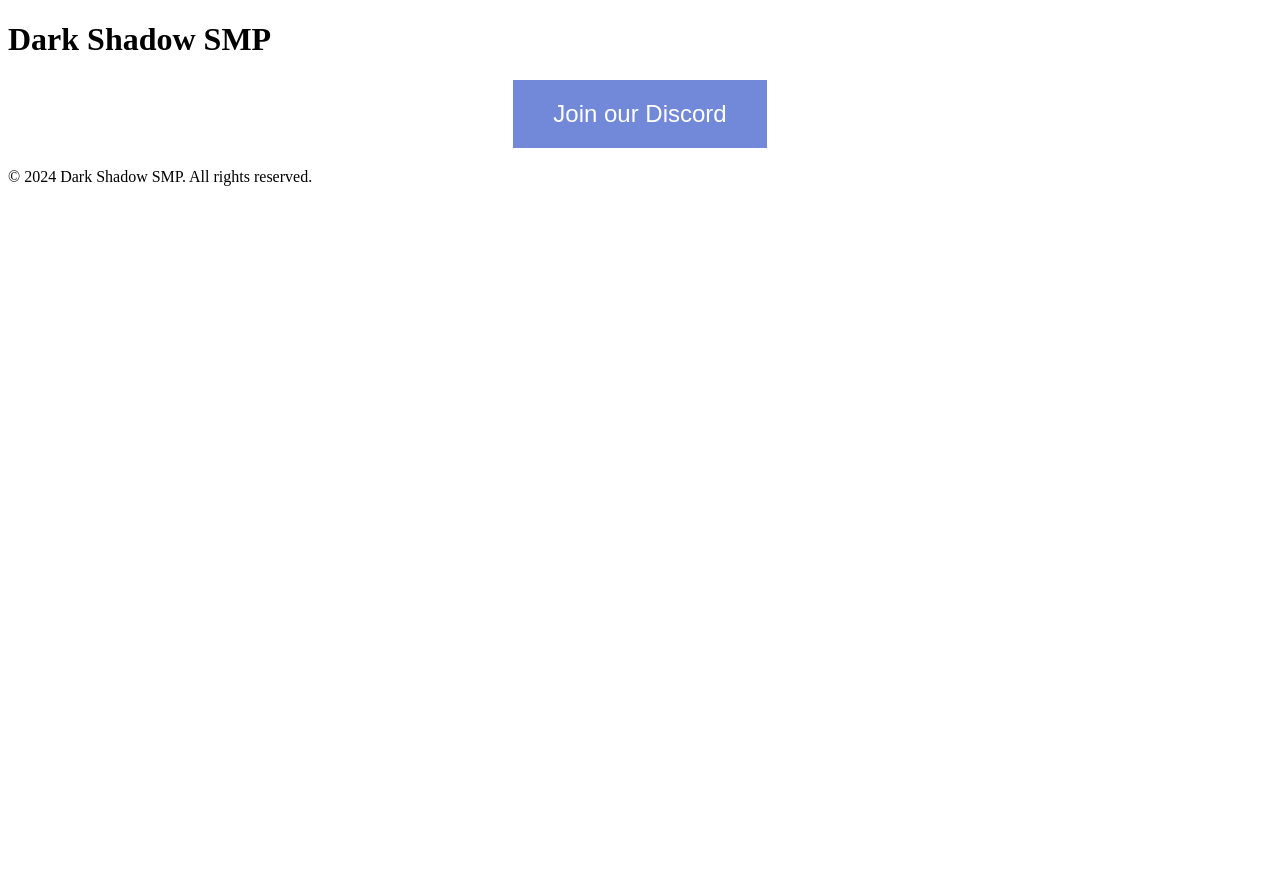
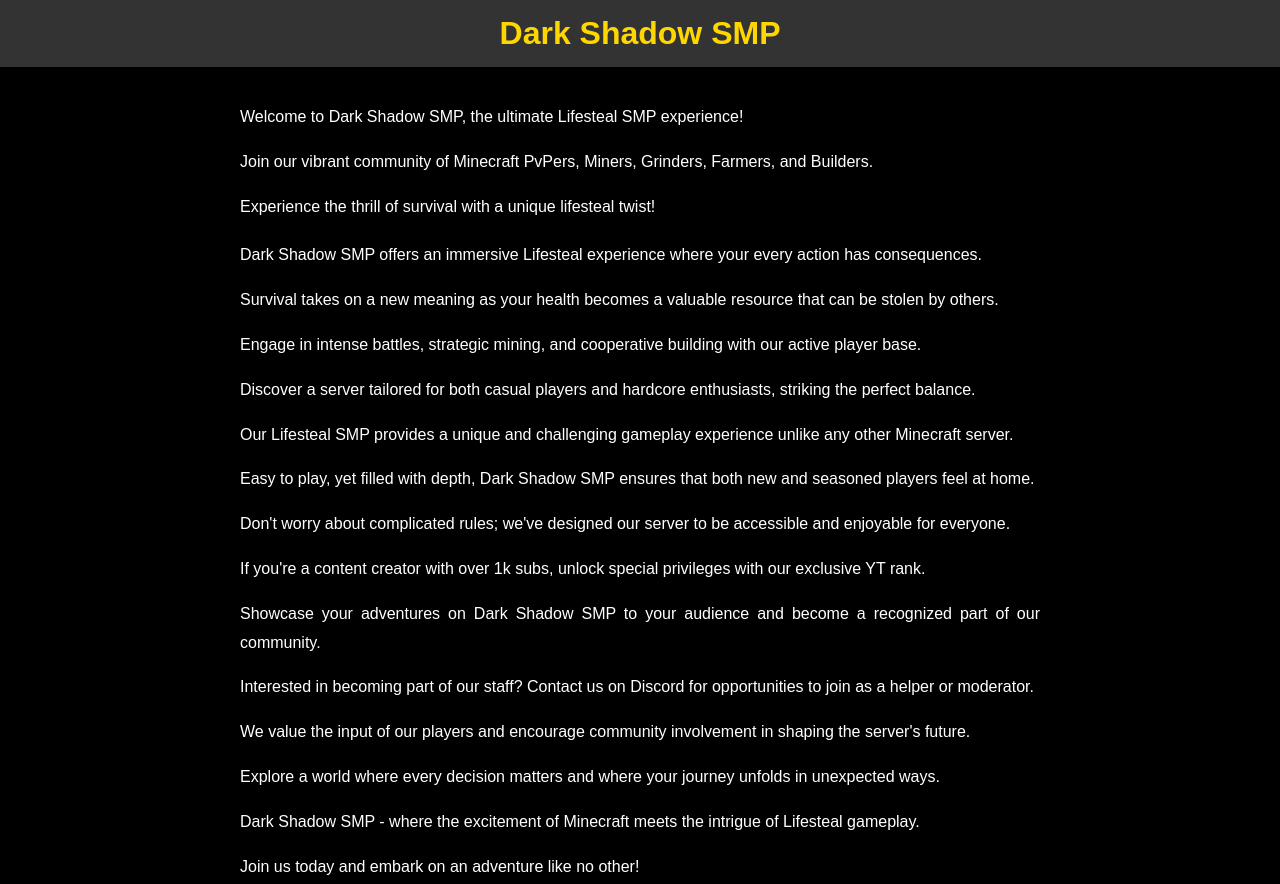
Before and after one commit to PRANJAL1852/resume, a plain HTML site: page index.html in a window 1280 px wide. Shown: the top 884 px of the page. Before the commit the page ends 800 px from the top, so only its background shows below. Drawn offline with Linux system fonts and the light colour scheme.

Commit message:
Update index.html

```diff
--- a/index.html
+++ b/index.html
@@ -5,17 +5,57 @@
     <meta name="viewport" content="width=device-width, initial-scale=1.0">
     <title>Dark Shadow SMP - Minecraft Lifesteal SMP</title>
     <style>
-        /* Existing styles remain unchanged for brevity */
+        body {
+            background-color: #000;
+            color: #fff;
+            font-family: Arial, sans-serif;
+            margin: 0;
+            padding: 0;
+        }
+
+        header {
+            text-align: center;
+            background-color: #333;
+            padding: 15px;
+        }
+
+        h1 {
+            margin: 0;
+            color: #ffd700;
+        }
+
+        main {
+            padding: 20px;
+            max-width: 800px;
+            margin: 0 auto;
+        }
+
+        section {
+            text-align: justify;
+            line-height: 1.8;
+            margin-bottom: 20px;
+            font-size: 16px;
+        }
 
         button {
             background-color: #7289da;
             color: #fff;
             padding: 20px 40px;
-            font-size: 24px;
+            font-size: 20px;
             border: none;
             cursor: pointer;
             display: block;
             margin: 20px auto;
+        }
+
+        button:hover {
+            background-color: #677bc4;
+        }
+
+        footer {
+            text-align: center;
+            padding: 10px;
+            background-color: #333;
         }
     </style>
 </head>
@@ -25,7 +65,29 @@
     </header>
 
     <main>
-        <!-- Existing content remains unchanged -->
+        <section>
+            <p>Welcome to Dark Shadow SMP, the ultimate Lifesteal SMP experience!</p>
+            <p>Join our vibrant community of Minecraft PvPers, Miners, Grinders, Farmers, and Builders.</p>
+            <p>Experience the thrill of survival with a unique lifesteal twist!</p>
+        </section>
+
+        <!-- Additional paragraphs about the Lifesteal SMP -->
+        <section>
+            <p>Dark Shadow SMP offers an immersive Lifesteal experience where your every action has consequences.</p>
+            <p>Survival takes on a new meaning as your health becomes a valuable resource that can be stolen by others.</p>
+            <p>Engage in intense battles, strategic mining, and cooperative building with our active player base.</p>
+            <p>Discover a server tailored for both casual players and hardcore enthusiasts, striking the perfect balance.</p>
+            <p>Our Lifesteal SMP provides a unique and challenging gameplay experience unlike any other Minecraft server.</p>
+            <p>Easy to play, yet filled with depth, Dark Shadow SMP ensures that both new and seasoned players feel at home.</p>
+            <p>Don't worry about complicated rules; we've designed our server to be accessible and enjoyable for everyone.</p>
+            <p>If you're a content creator with over 1k subs, unlock special privileges with our exclusive YT rank.</p>
+            <p>Showcase your adventures on Dark Shadow SMP to your audience and become a recognized part of our community.</p>
+            <p>Interested in becoming part of our staff? Contact us on Discord for opportunities to join as a helper or moderator.</p>
+            <p>We value the input of our players and encourage community involvement in shaping the server's future.</p>
+            <p>Explore a world where every decision matters and where your journey unfolds in unexpected ways.</p>
+            <p>Dark Shadow SMP - where the excitement of Minecraft meets the intrigue of Lifesteal gameplay.</p>
+            <p>Join us today and embark on an adventure like no other!</p>
+        </section>
 
         <button onclick="window.location.href='https://discord.com/invite/D8hXvbVc'">
             Join our Discord
```
